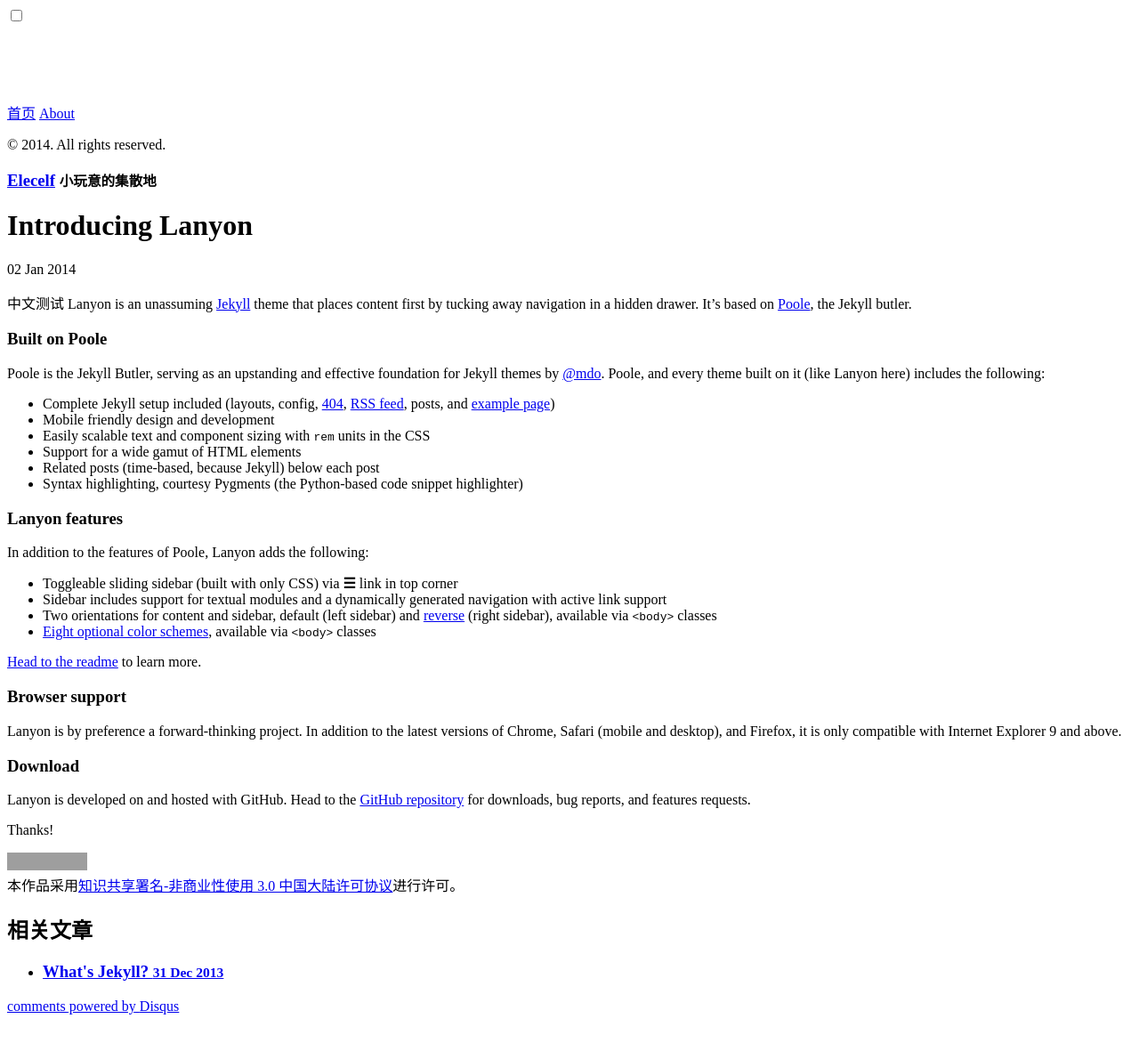
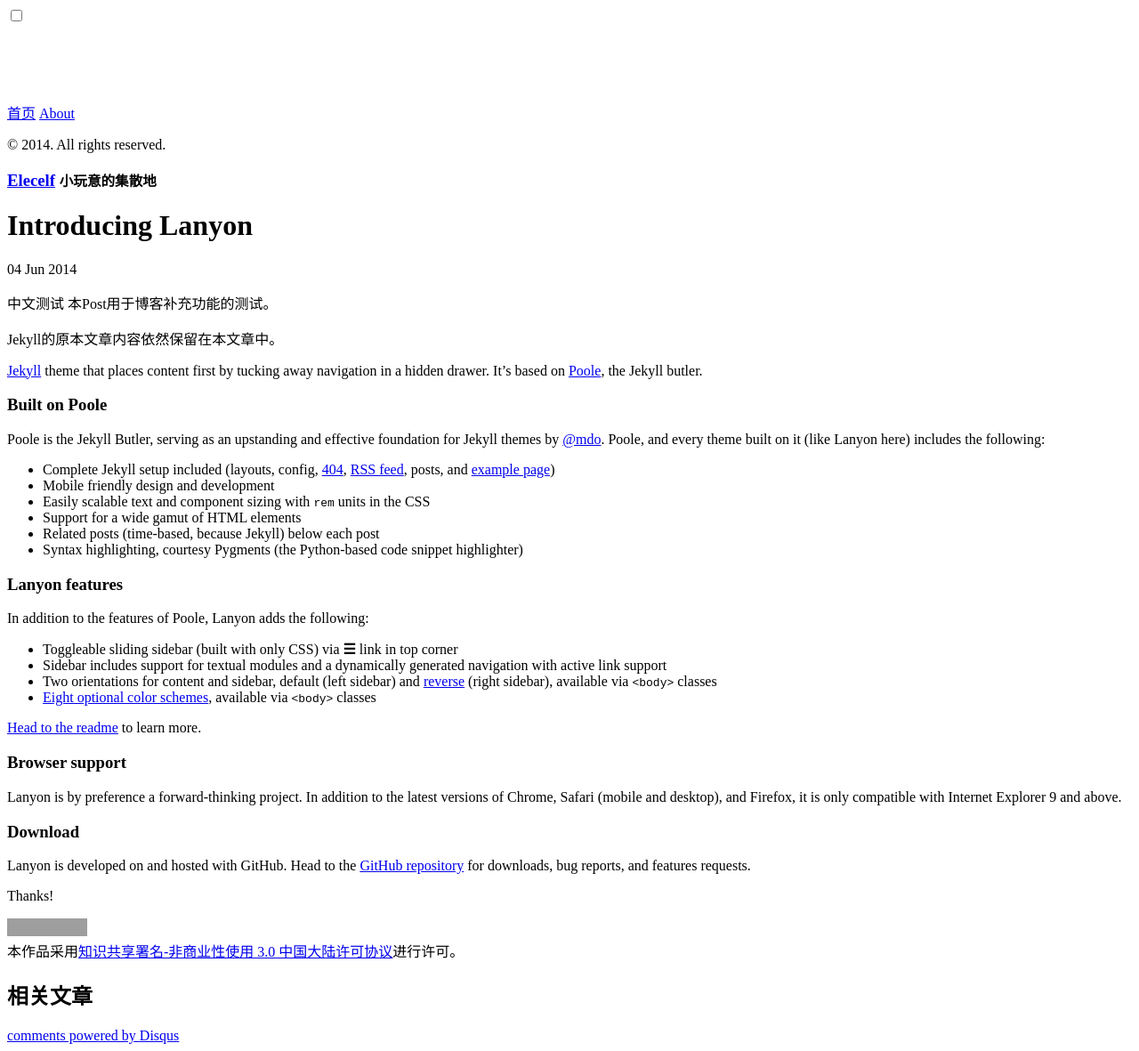
Before and after one commit to snakealpha/snakealpha.github.io, a Jekyll site: the page built from _posts/2014-06-04-jekyll-test-post.md, in a window 1280 px wide. Shown: the whole page at 89% size. Built offline with Jekyll 4.4.1, drawn with Linux system fonts in a browser that asks for light colours; Markdown is read by kramdown in place of the engine named in the settings; comment, search, counter and statistics services are not loaded; before the commit the page ends 1148 px from its top, so only the background shows below that; grey boxes are pictures that could not be loaded.

Commit message:
renew test post.

```diff
--- a/_posts/2014-01-02-introducing-lanyon.md
+++ b/_posts/2014-06-04-jekyll-test-post.md
@@ -2,16 +2,18 @@
 layout: post
 title: Introducing Lanyon
 
-by-nc-nd: false
-by-nc-sa: false
+tag: [test, jekyll]
+categories: [html, jekyll]
+
 by-nc: true
-by-nd: false
-by-sa: false
-by: false
 ---
 
 中文测试
-Lanyon is an unassuming [Jekyll](http://jekyllrb.com) theme that places content first by tucking away navigation in a hidden drawer. It's based on [Poole](http://getpoole.com), the Jekyll butler.
+本Post用于博客补充功能的测试。
+
+Jekyll的原本文章内容依然保留在本文章中。
+
+[Jekyll](http://jekyllrb.com) theme that places content first by tucking away navigation in a hidden drawer. It's based on [Poole](http://getpoole.com), the Jekyll butler.
 
 ### Built on Poole
 
```
Also changed, not shown: _posts/2013-12-31-whats-jekyll.md (deleted, +0 -12 lines).
